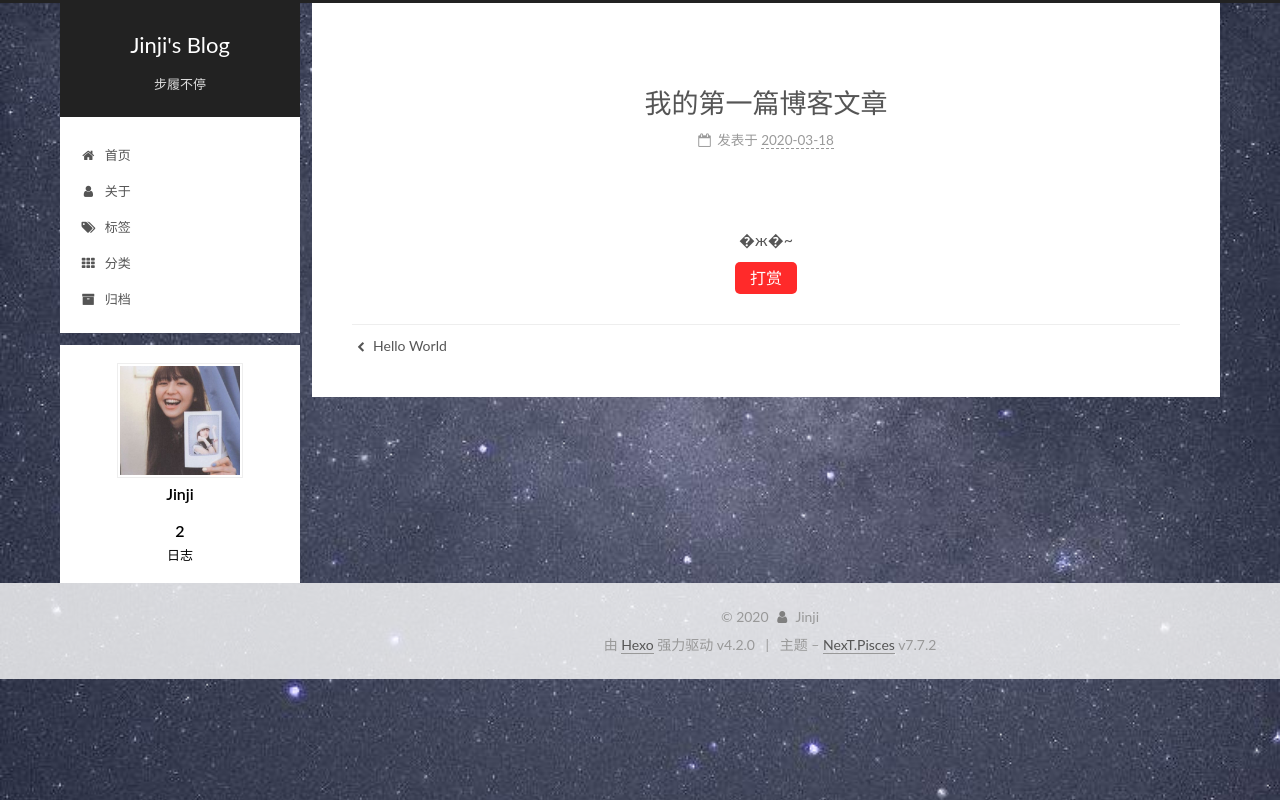
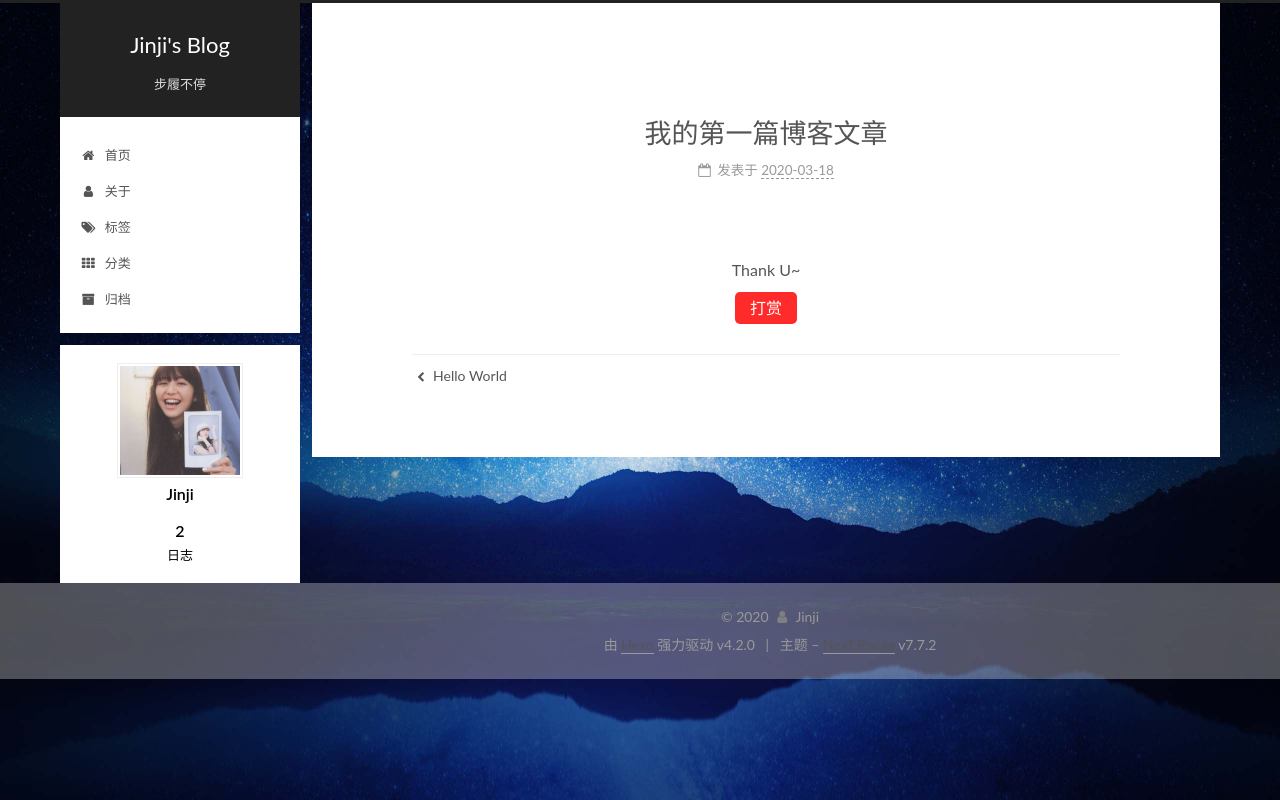
Before and after one commit to ZhuJinji/ZhuJinji.github.io, a plain HTML site: page 2020/03/18/我的第一篇博客文章/index.html in a window 1280 px wide. Drawn offline with Linux system fonts and the light colour scheme.

Commit message:
Site updated: 2020-03-20 22:26:39

```diff
--- a/2020/03/18/我的第一篇博客文章/index.html
+++ b/2020/03/18/我的第一篇博客文章/index.html
@@ -206,7 +206,7 @@
 
 
         <div class="reward-container">
-  <div>�ж�~</div>
+  <div>Thank U~</div>
   <button onclick="var qr = document.getElementById('qr'); qr.style.display = (qr.style.display === 'none') ? 'block' : 'none';">
     打赏
   </button>
--- a/css/main.css
+++ b/css/main.css
@@ -1169,7 +1169,7 @@ pre .javascript .function {
 }
 .links-of-author a::before,
 .links-of-author span.exturl::before {
-  background: #b81acc;
+  background: #42b620;
   border-radius: 50%;
   content: ' ';
   display: inline-block;
@@ -2482,7 +2482,7 @@ ul.breadcrumb li + li:last-child {
   padding: 0;
 }
 body {
-  background: url("/images/bg.png");
+  background: url("/images/bg.jpeg");
   background-size: cover;
   background-repeat: no-repeat;
   background-attachment: fixed;
@@ -2492,7 +2492,7 @@ body {
   background: url("/images/up.jpg") none repeat scroll !important;
 }
 .footer {
-  background: rgba(255,255,255,0.8) none repeat scroll !important;
+  background: rgba(255,255,255,0.3) none repeat scroll !important;
 }
 .sidebar {
   background: url("/images/side.jpg");
@@ -2513,3 +2513,8 @@ body {
   -webkit-box-shadow: 0 0 5px rgba(202,203,203,0.5);
   -moz-box-shadow: 0 0 5px rgba(202,203,204,0.5);
 }
+.content {
+  border-radius: 20px;
+  padding: 30px 60px 30px 60px;
+  background: rgba(255,255,255,0.5) none repeat scroll !important;
+}
```
Also changed, not shown: 2020/03/18/hello-world/index.html (+1 -1 lines), images/aa.PNG (deleted), images/bg.jpeg (added), images/touxiang.jpg (deleted).
